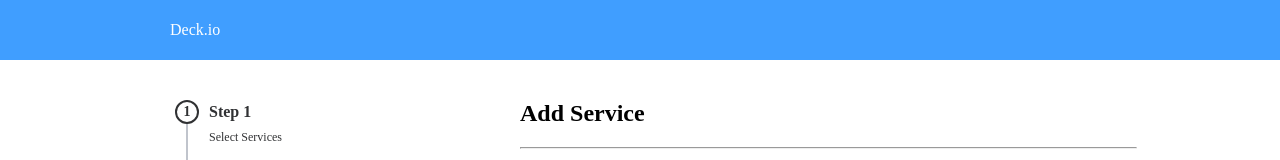
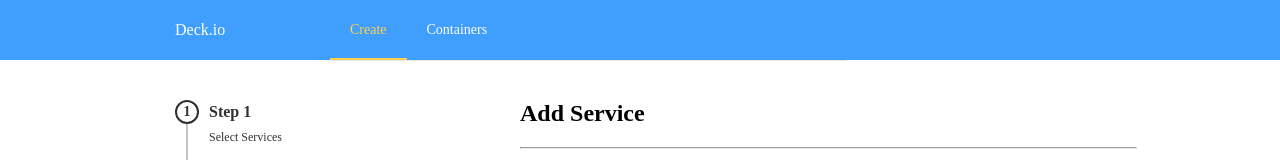
Before and after one commit to Samuel-Gong/MSConfigFrontend, a Vue app: page /1#/process/1 in a window 1280 px wide. Shown: the top 160 px of the page. Built offline with nearby package versions, Linux system fonts and the light colour scheme; what vue-simple-uploader would draw is missing.

Commit message:
fix(): 将header提取到公共部分

```diff
--- a/src/App.vue
+++ b/src/App.vue
@@ -1,14 +1,32 @@
 <template>
   <div id="app">
+    <el-container>
+      <el-header class="header">
+        <my-header/>
+      </el-header>
+    </el-container>
     <router-view/>
   </div>
 </template>
 
 <script>
 
+  import MyHeader from './components/MyHeader'
+
   export default {
     // 组件名称
     name: 'app',
+    components: {
+      'my-header': MyHeader
+    }
   }
 
 </script>
+
+<style scoped>
+  .header {
+    background-color: #409EFF;
+    color: #fff;
+    line-height: 60px;
+  }
+</style>
--- a/src/components/ContainerComponent.vue
+++ b/src/components/ContainerComponent.vue
@@ -1,8 +1,4 @@
 <template>
-  <el-container>
-    <el-header class="header">
-      <my-header/>
-    </el-header>
   <el-container>
     <el-main>
       <el-row>
@@ -56,18 +52,12 @@
       </el-row>
     </el-main>
   </el-container>
-  </el-container>
 </template>
 
 <script>
 
-  import MyHeader from './MyHeader'
-
   export default {
     name: "ContainerComponent",
-    components: {
-      'my-header': MyHeader
-    },
     data() {
       return {
         containers: [
@@ -85,11 +75,6 @@
 </script>
 
 <style>
-  .header {
-    background-color: #409EFF;
-    color: #fff;
-    line-height: 60px;
-  }
 
   .service-item {
     display: -webkit-flex; /* Safari */
--- a/src/components/DeployComponent.vue
+++ b/src/components/DeployComponent.vue
@@ -1,8 +1,4 @@
 <template>
-  <el-container>
-    <el-header class="header">
-      <my-header/>
-    </el-header>
   <el-container>
     <el-main>
       <el-row>
@@ -86,20 +82,14 @@
       </el-row>
     </el-main>
   </el-container>
-  </el-container>
 </template>
 
 <script>
 
   import {mapState, mapMutations} from 'vuex'
 
-  import MyHeader from './MyHeader'
-
   export default {
     name: "DeployComponent",
-    components: {
-      'my-header': MyHeader
-    },
     data() {
       return {
         services: [
--- a/src/components/MyHeader.vue
+++ b/src/components/MyHeader.vue
@@ -1,19 +1,45 @@
 <template>
-  <el-container>
-    <el-aside>
-      <el-row>
-        <el-col :span="5" :offset="12">
-          <div>Deck.io</div>
-        </el-col>
-      </el-row>
-    </el-aside>
-    <el-main>
-    </el-main>
-  </el-container>
+  <el-row>
+    <el-col :span="2" :offset="3">
+      <span>Deck.io</span>
+    </el-col>
+    <el-col :span="10" :offset="1">
+      <el-menu
+        :default-active="activeIndex"
+        mode="horizontal"
+        @select="handleSelect"
+        background-color="#409EFF"
+        text-color="#fff"
+        active-text-color="#ffd04b"
+        :router="true"
+      >
+        <el-menu-item index="1" :route="processRoute">Create</el-menu-item>
+        <el-menu-item index="2" :route="containRoute">Containers</el-menu-item>
+      </el-menu>
+    </el-col>
+  </el-row>
 </template>
 
 <script>
-
+  export default {
+    name: "MyHeader",
+    data() {
+      return {
+        activeIndex: '1',
+        processRoute: {
+          path: '/process/1'
+        },
+        containRoute: {
+          path: '/container'
+        }
+      }
+    },
+    methods: {
+      handleSelect(key, keyPath) {
+        console.log(key, keyPath);
+      }
+    }
+  }
 </script>
 
 <style scoped>
--- a/src/components/ProcessComponent.vue
+++ b/src/components/ProcessComponent.vue
@@ -1,8 +1,4 @@
 <template>
-  <el-container>
-    <el-header class="header">
-      <my-header/>
-    </el-header>
   <el-container>
     <el-aside width="500px">
       <steps-bar/>
@@ -29,12 +25,10 @@
       </el-footer>
     </el-container>
   </el-container>
-  </el-container>
 </template>
 
 <script>
 
-  import MyHeader from './MyHeader'
   import StepsBar from './StepsBar'
 
   // footer的三个btn
@@ -49,7 +43,6 @@
     // 组件名称
     name: 'ProcessComponent',
     components: {
-      'my-header': MyHeader,
       'steps-bar': StepsBar,
 
       // footer
```
Lines whose indentation alone changed are shown as unchanged.
